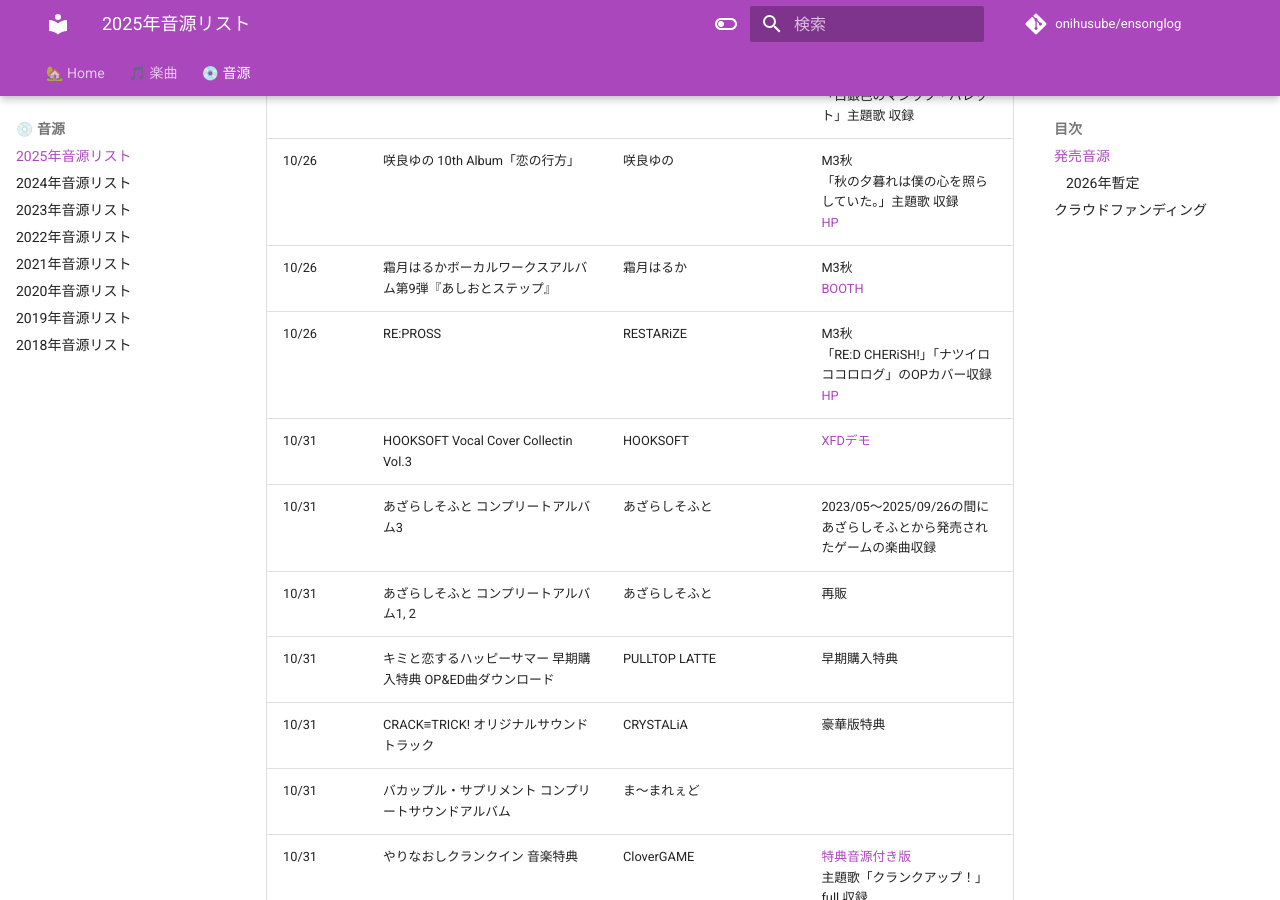
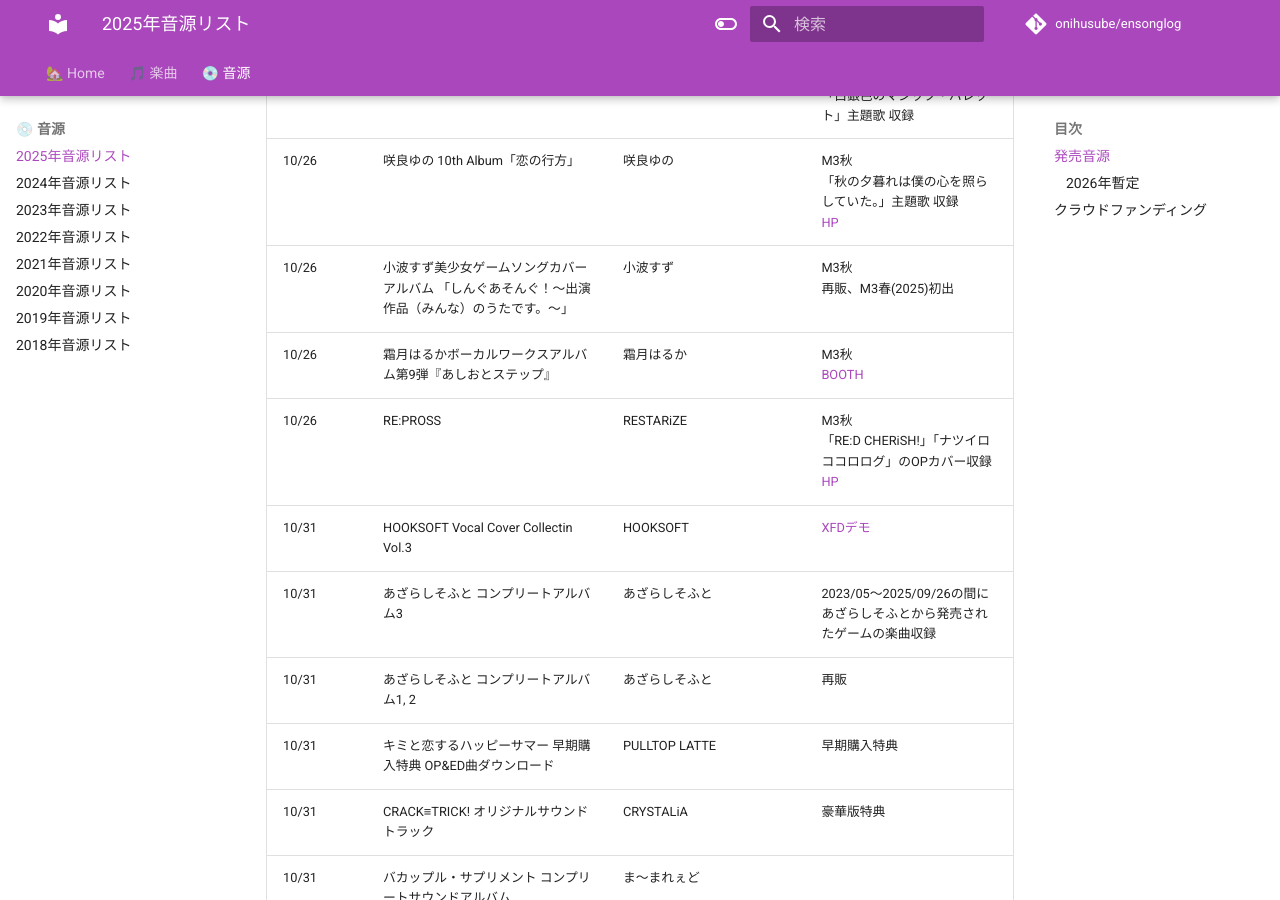
Before and after one commit to onihusube/ensonglog, an MkDocs documentation site: the page built from docs/2025/音源.md, in a window 1280 px wide and 900 px high, scrolled down 13212 px. Built offline with MkDocs 1.6.1 and Material for MkDocs 9.7.7, drawn with Linux system fonts in a browser that asks for light colours; comment, search, counter and statistics services are not loaded.

Commit message:
しんぐあそんぐ、一応追加

```diff
--- a/docs/2025/音源.md
+++ b/docs/2025/音源.md
@@ -188,6 +188,7 @@
 | 10/26 | 綺良雪 WORKS BEST ALBUM「KiLLER ARCHiVE」 | 綺良雪 | M3秋 </br> [BOOTH](https://yuki-official.booth.pm/items/7514714) |
 | 10/26 | CosmoNote 12th CD | CosmoNote | M3秋 </br> 「白銀色のマジック・バレット」主題歌 収録 |
 | 10/26 | 咲良ゆの 10th Album「恋の行方」 | 咲良ゆの | M3秋 </br> 「秋の夕暮れは僕の心を照らしていた。」主題歌 収録 </br> [HP](https://koinoyukue.tumblr.com/) |
+| 10/26 | 小波すず美少女ゲームソングカバーアルバム 「しんぐあそんぐ！〜出演作品（みんな）のうたです。〜」 | 小波すず | M3秋 </br> 再販、M3春(2025)初出 |
 | 10/26 | 霜月はるかボーカルワークスアルバム第9弾『あしおとステップ』 | 霜月はるか | M3秋 </br> [BOOTH](https://hiyatsukin.booth.pm/items/7490036)|
 | 10/26 | RE:PROSS | RESTARiZE | M3秋 </br> 「RE:D CHERiSH!」「ナツイロココロログ」のOPカバー収録 </br> [HP](https://repross.tumblr.com/) |
 | 10/31 | HOOKSOFT Vocal Cover Collectin Vol.3 | HOOKSOFT | [XFDデモ](https://www.youtube.com/watch?v=EmZaEyD7XFM) |
```
